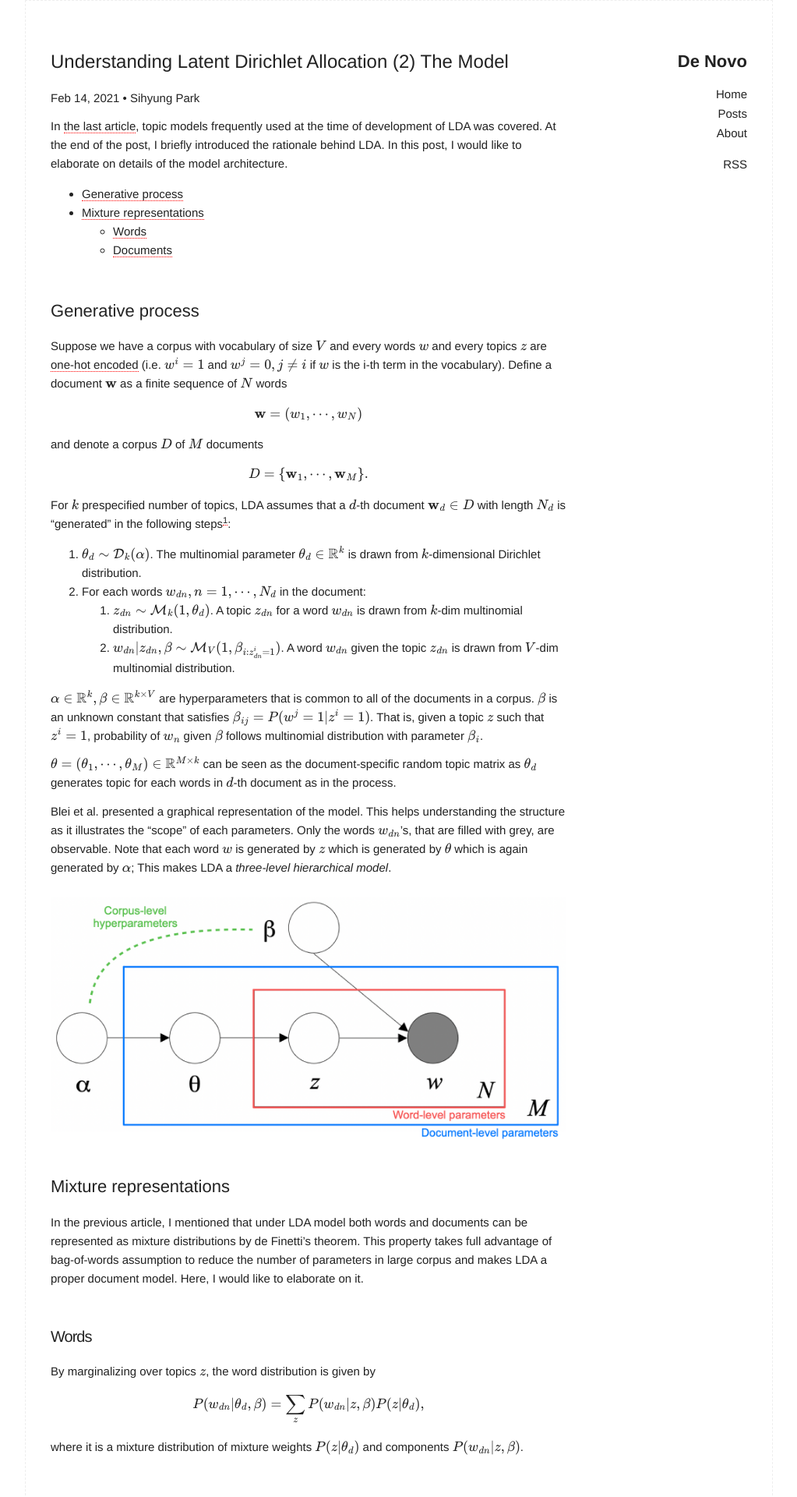
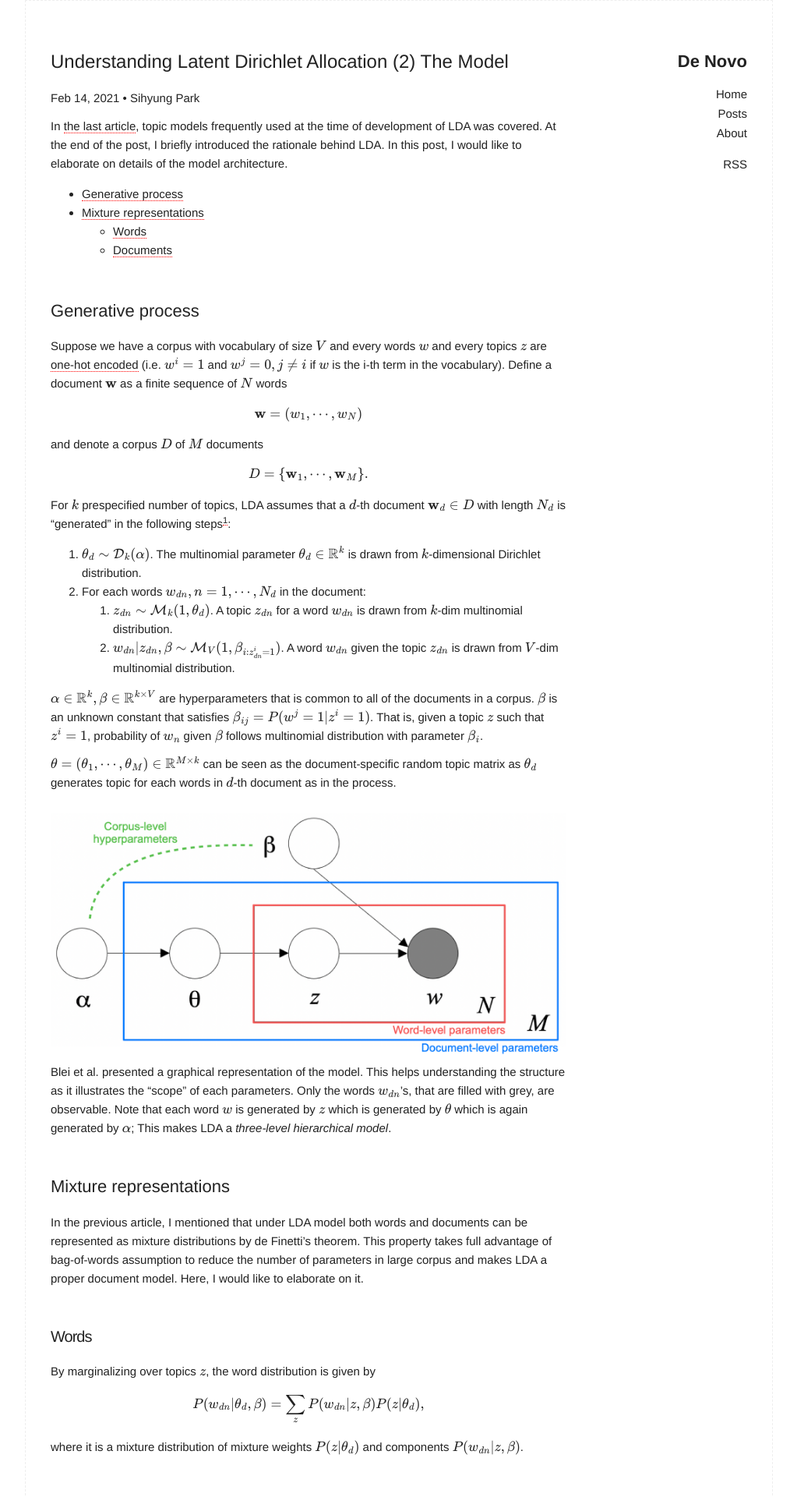
Before and after one commit to naturale0/naturale0.github.io, a Jekyll site: the page built from _posts/2021-02-14-LDA-2-The-Model.md, in a window 1280 px wide. Shown: the top 1920 px of the page at 78% size, without its empty margins (128-1151 px from the left). Built offline with Jekyll 4.4.1, drawn with Linux system fonts in a browser that asks for light colours; formulas are drawn with MathJax 3; comment, search, counter and statistics services are not loaded.

Commit message:
post LDA (2)

```diff
--- a/_posts/2021-02-14-LDA-2-The-Model.md
+++ b/_posts/2021-02-14-LDA-2-The-Model.md
@@ -44,11 +44,14 @@ $\alpha \in \mathbb{R}^k, \beta \in \mathbb{R}^{k \times V}$ are hyperparameters
 
 $\theta = (\theta_1, \cdots, \theta_M) \in \mathbb{R}^{M \times k}$ can be seen as the document-specific random topic matrix as $\theta_d$ generates topic for each words in $d$-th document as in the process.
 
-Blei et al. presented a graphical representation of the model. This helps understanding the structure as it illustrates the "scope" of each parameters. Only the words $w_{dn}$'s, that are filled with grey, are observable. Note that each word $w$ is generated by $z$ which is generated by $\theta$ which is again generated by $\alpha$; This makes LDA a *three-level hierarchical model*.
+
 
 <div text-align="center">
     <img src="/assets/fig/210214_lda.png">
 </div>
+
+
+Blei et al. presented a graphical representation of the model. This helps understanding the structure as it illustrates the "scope" of each parameters. Only the words $w_{dn}$'s, that are filled with grey, are observable. Note that each word $w$ is generated by $z$ which is generated by $\theta$ which is again generated by $\alpha$; This makes LDA a *three-level hierarchical model*.
 
 <br>
 
```
Also changed, not shown: 1 other file.
